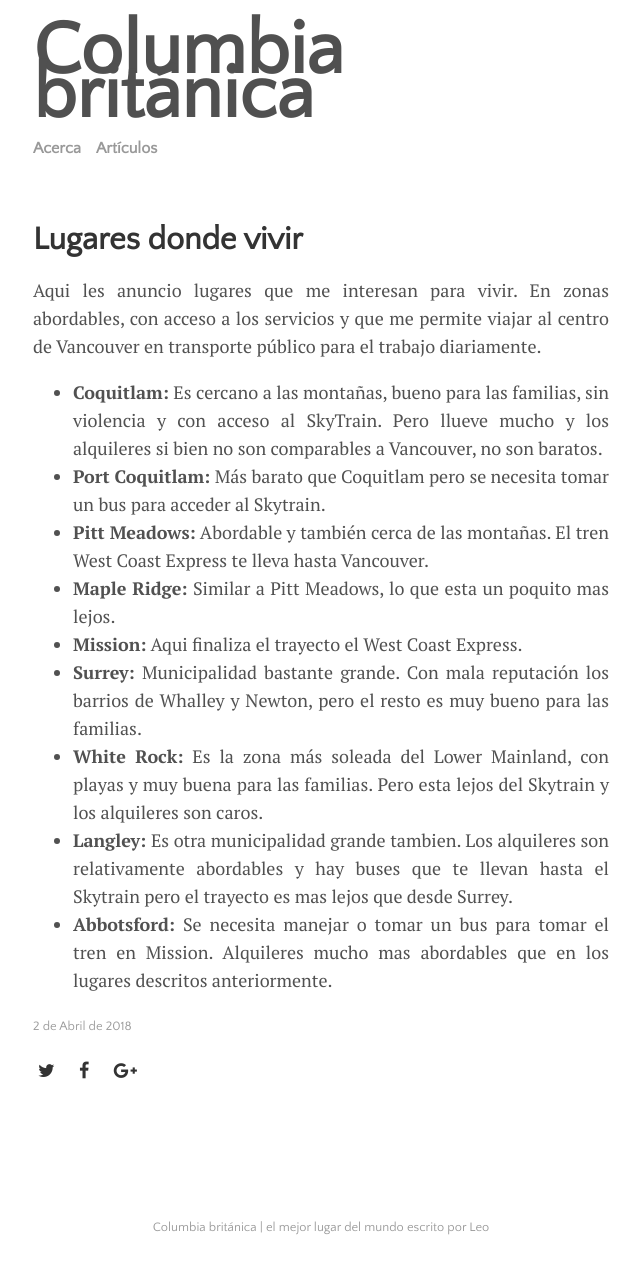
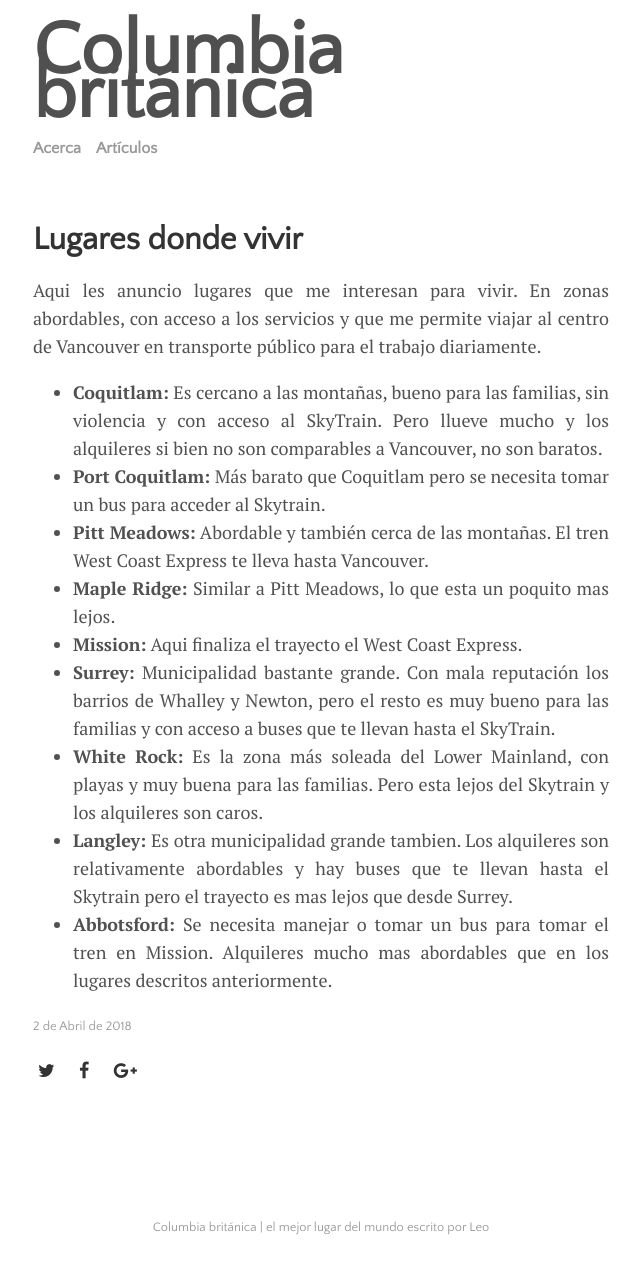
Before and after one commit to sadiel/blog, a Jekyll site: the page built from _posts/2018-4-1-lugares-donde-vivir.md, in a window 1280 px wide. Shown: the whole page, without its empty margins (319-959 px from the left). Built offline with Jekyll 4.4.1, drawn with Linux system fonts in a browser that asks for light colours; nearby versions of some CDN libraries.

Commit message:
Update post places to live

```diff
--- a/_posts/2018-4-1-lugares-donde-vivir.md
+++ b/_posts/2018-4-1-lugares-donde-vivir.md
@@ -20,7 +20,7 @@ Aqui les anuncio lugares que me interesan para vivir. En zonas abordables, con a
 </li>
 <li><strong>Mission:</strong> Aqui finaliza el trayecto el West Coast Express.
 </li>
-<li><strong>Surrey:</strong> Municipalidad bastante grande. Con mala reputación los barrios de Whalley y Newton, pero el resto es muy bueno para las familias.
+<li><strong>Surrey:</strong> Municipalidad bastante grande. Con mala reputación los barrios de Whalley y Newton, pero el resto es muy bueno para las familias y con acceso a buses que te llevan hasta el SkyTrain.
 </li>
 <li><strong>White Rock:</strong> Es la zona más soleada del Lower Mainland, con playas y muy buena para las familias. Pero esta lejos del Skytrain y los alquileres son caros.
 </li>
```
